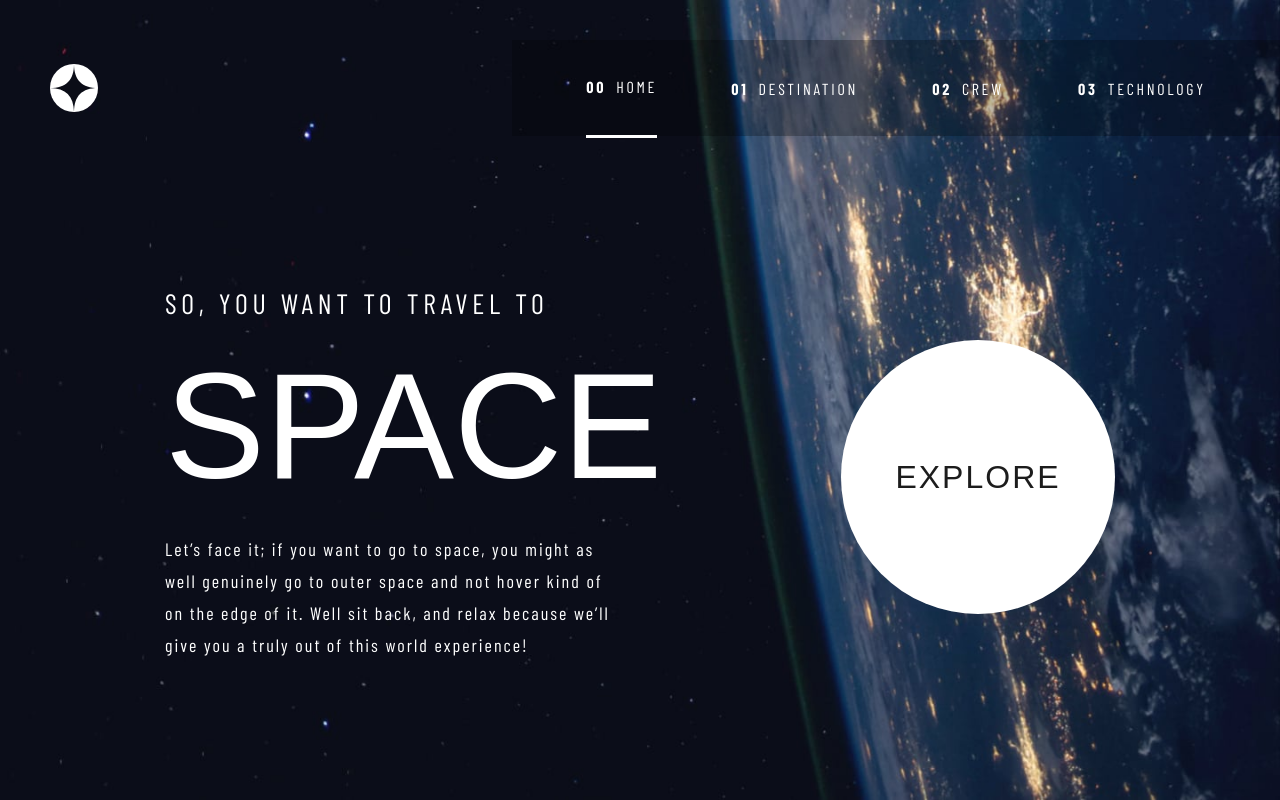
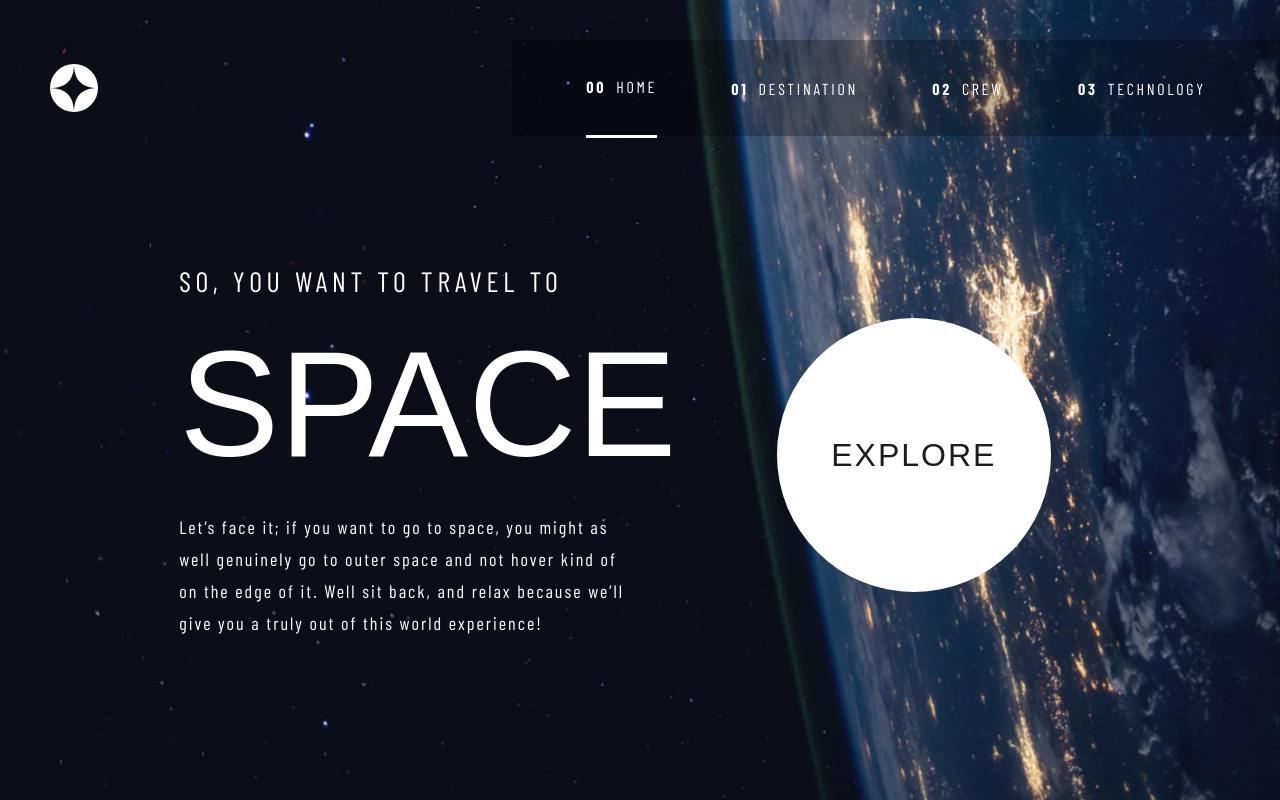
Before and after one commit to Tim-jn/space-tourism, a React (Create React App) app: page / in a window 1280 px wide. Built offline with nearby package versions, Linux system fonts and the light colour scheme; a web font is replaced by a local one.

Commit message:
added margin to button explore

```diff
--- a/src/Pages/Home/home.css
+++ b/src/Pages/Home/home.css
@@ -7,7 +7,7 @@ body {
 }
 
 .container {
-  margin: 150px 165px;
+  margin: 10% 14%;
   display: flex;
   flex-direction: row;
   justify-content: space-between;
@@ -57,6 +57,7 @@ body {
   display: flex;
   justify-content: center;
   align-items: center;
+  margin-right: 50px;
 }
 
 .exploreButton::after {
@@ -75,3 +76,5 @@ body {
 .exploreButton:hover:after {
   transform: scale(1.5);
 }
+
+/* add first media queries 1250px */
```
